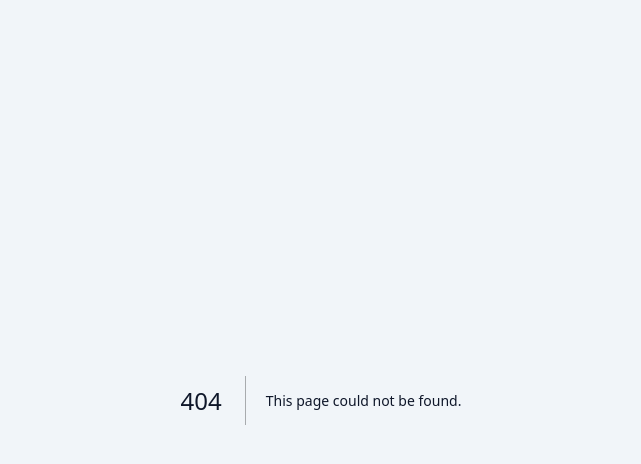
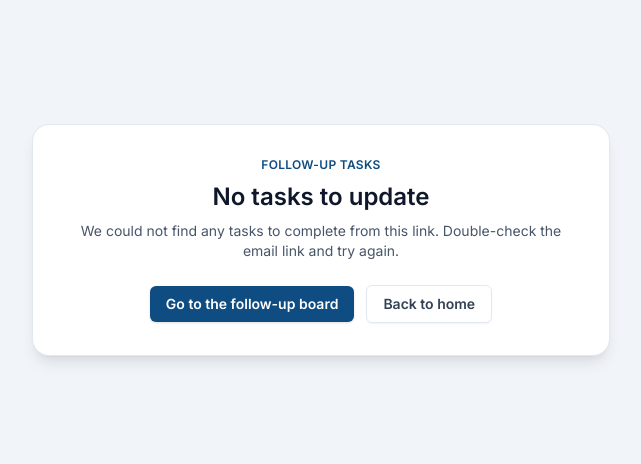
Before and after one commit to loganlgraham/referralcrm, a Next.js app: page /task-reminders/complete in a window 1280 px wide. Before the commit this address had no page. Shown: the top 464 px of the page, without its empty margins (319-960 px from the left). Built offline with nearby package versions, Linux system fonts and the light colour scheme.

Commit message:
Add global follow-up reminder email workflow

```diff
--- a/src/app/api/follow-up/reminders/route.ts
+++ b/src/app/api/follow-up/reminders/route.ts
@@ -60,6 +60,16 @@ export async function POST(request: NextRequest) {
 
   const { frequency, tasks } = parsed.data;
   const cadenceLabel = frequency === 'daily' ? 'Daily' : 'Weekly';
+  const scheduleText = frequency === 'weekly' ? 'Mondays at 8:00 AM MT' : '8:00 AM MT each day';
+  const origin = new URL(request.url).origin;
+  const returnToPath = '/referrals/follow-ups';
+
+  const buildCompletionUrl = (taskIds: string[]) => {
+    const url = new URL('/task-reminders/complete', origin);
+    taskIds.forEach((taskId) => url.searchParams.append('taskId', taskId));
+    url.searchParams.set('returnTo', returnToPath);
+    return url.toString();
+  };
 
   await connectMongo();
 
@@ -88,7 +98,7 @@ export async function POST(request: NextRequest) {
     return acc;
   }, {});
 
-  const allowedGroups = Object.entries(groupedTasks).reduce<ReminderTask[]>((acc, [referralId, referralTasks]) => {
+  const allowedTasks = Object.entries(groupedTasks).reduce<ReminderTask[]>((acc, [referralId, referralTasks]) => {
     const referral = referralMap.get(referralId);
     if (!referral) {
       return acc;
@@ -119,16 +129,18 @@ export async function POST(request: NextRequest) {
     return acc;
   }, []);
 
-  if (allowedGroups.length === 0) {
+  if (allowedTasks.length === 0) {
     return NextResponse.json({ error: 'No eligible tasks to send for your assignment.' }, { status: 403 });
   }
 
-  const sections = allowedGroups.reduce<Record<string, ReminderTask[]>>((acc, task) => {
+  const sections = allowedTasks.reduce<Record<string, ReminderTask[]>>((acc, task) => {
     const list = acc[task.referralId] ?? [];
     list.push(task);
     acc[task.referralId] = list;
     return acc;
   }, {});
+
+  const completeAllUrl = buildCompletionUrl(allowedTasks.map((task) => task.taskId));
 
   const taskListHtml = Object.values(sections)
     .map((section) => {
@@ -141,11 +153,14 @@ export async function POST(request: NextRequest) {
             ? `<div style="font-weight:600;text-transform:uppercase;font-size:12px;color:#0f172a;">${task.priority}</div>`
             : '';
           const message = task.message ? `<div style="color:#334155;font-size:14px;margin-top:4px;">${task.message}</div>` : '';
+          const completeHref = buildCompletionUrl([task.taskId]);
+          const completionLink = `<a href="${completeHref}" style="display:inline-flex;align-items:center;margin-top:10px;font-weight:600;color:#0f172a;text-decoration:underline;">Mark complete from email</a>`;
           return `<li style="margin-bottom:12px;padding:10px;border:1px solid #e2e8f0;border-radius:12px;">` +
             `<div style="font-weight:700;color:#0f172a;font-size:15px;">${task.title}</div>` +
             `${message}` +
             `${priority}` +
             `${dueHtml}` +
+            `${completionLink}` +
             `</li>`;
         })
         .join('');
@@ -165,7 +180,8 @@ export async function POST(request: NextRequest) {
           const details = [task.priority ? `Urgency: ${task.priority}` : null, due ? `Due: ${due}` : null]
             .filter(Boolean)
             .join(' | ');
-          return `- ${task.title}${details ? ` (${details})` : ''}${task.message ? `\n  ${task.message}` : ''}`;
+          const completionLink = buildCompletionUrl([task.taskId]);
+          return `- ${task.title}${details ? ` (${details})` : ''}${task.message ? `\n  ${task.message}` : ''}\n  Complete: ${completionLink}`;
         })
         .join('\n');
       return `${referralName}:\n${taskLines}`;
@@ -177,10 +193,12 @@ export async function POST(request: NextRequest) {
     subject: `${cadenceLabel} follow-up task reminders`,
     html: `<div style="font-family:Inter,system-ui,-apple-system,sans-serif;max-width:640px;color:#0f172a;line-height:1.5;">
       <h2 style="font-size:20px;margin-bottom:8px;">${cadenceLabel} follow-up task reminders</h2>
-      <p style="margin:0 0 12px 0;">Here are your outstanding tasks. You'll keep receiving ${frequency} reminders while this setting is enabled.</p>
+      <p style="margin:0 0 12px 0;">Here are your outstanding tasks. You'll keep receiving ${frequency} reminders at ${scheduleText} while this setting is enabled.</p>
       <div style="padding-left:4px;margin:0;">${taskListHtml}</div>
+      <p style="margin:12px 0 0 0;font-weight:700;">Ready to clear the deck?</p>
+      <a href="${completeAllUrl}" style="display:inline-block;margin-top:8px;padding:10px 16px;border-radius:10px;background:#0f172a;color:#fff;font-weight:700;text-decoration:none;">Mark all tasks complete</a>
     </div>`,
-    text: `${cadenceLabel} follow-up task reminders\n\nHere are your outstanding tasks:\n${taskListText}`,
+    text: `${cadenceLabel} follow-up task reminders\n\nHere are your outstanding tasks:\n${taskListText}\n\nComplete every task: ${completeAllUrl}`,
   });
 
   if (!delivered) {
--- /dev/null
+++ b/src/app/task-reminders/complete/page.tsx
@@ -0,0 +1,91 @@
+'use client';
+
+import Link from 'next/link';
+import { useEffect, useMemo, useState } from 'react';
+import { useSearchParams } from 'next/navigation';
+
+import {
+  FOLLOW_UP_TASK_STORAGE_KEY,
+  createDefaultTaskState,
+  parseFollowUpTaskState,
+} from '@/components/referrals/follow-up-task-provider';
+
+export default function CompleteFollowUpTasksPage() {
+  const searchParams = useSearchParams();
+  const [status, setStatus] = useState<'pending' | 'updated' | 'noop'>('pending');
+
+  const taskIds = useMemo(() => searchParams.getAll('taskId').filter(Boolean), [searchParams]);
+  const returnTo = searchParams.get('returnTo') || '/referrals/follow-ups';
+
+  useEffect(() => {
+    if (typeof window === 'undefined') return;
+
+    if (taskIds.length === 0) {
+      setStatus('noop');
+      return;
+    }
+
+    const raw = window.localStorage.getItem(FOLLOW_UP_TASK_STORAGE_KEY);
+    const state = parseFollowUpTaskState(raw) ?? createDefaultTaskState();
+    let updated = false;
+
+    taskIds.forEach((taskId) => {
+      if (!taskId) return;
+      const existing = state.completions[taskId];
+      if (!existing?.completed) {
+        state.completions[taskId] = { completed: true, completedAt: new Date().toISOString() };
+        updated = true;
+      }
+    });
+
+    const serialized = JSON.stringify(state);
+    window.localStorage.setItem(FOLLOW_UP_TASK_STORAGE_KEY, serialized);
+    setStatus(updated ? 'updated' : 'noop');
+  }, [taskIds]);
+
+  const headline = (() => {
+    if (status === 'updated') return 'Tasks marked complete';
+    if (status === 'noop' && taskIds.length === 0) return 'No tasks to update';
+    if (status === 'noop') return 'Tasks already completed';
+    return 'Updating your tasks...';
+  })();
+
+  const bodyCopy = (() => {
+    if (status === 'updated') {
+      return 'Nice work! The linked tasks are now marked complete and will stay in sync when you open the dashboard.';
+    }
+    if (status === 'noop' && taskIds.length === 0) {
+      return 'We could not find any tasks to complete from this link. Double-check the email link and try again.';
+    }
+    if (status === 'noop') {
+      return 'These tasks were already marked complete.';
+    }
+    return 'Finishing up…';
+  })();
+
+  return (
+    <main className="flex min-h-[60vh] items-center justify-center bg-slate-100 px-4 py-12">
+      <div className="w-full max-w-xl rounded-2xl bg-white p-8 shadow-lg ring-1 ring-slate-200">
+        <div className="space-y-2 text-center">
+          <p className="text-xs font-semibold uppercase tracking-wide text-brand">Follow-up tasks</p>
+          <h1 className="text-2xl font-semibold text-slate-900">{headline}</h1>
+          <p className="text-sm text-slate-600">{bodyCopy}</p>
+        </div>
+        <div className="mt-6 flex flex-wrap items-center justify-center gap-3">
+          <Link
+            href={returnTo}
+            className="inline-flex items-center justify-center rounded-md bg-brand px-4 py-2 text-sm font-semibold text-white shadow hover:bg-brand-dark"
+          >
+            Go to the follow-up board
+          </Link>
+          <Link
+            href="/"
+            className="inline-flex items-center justify-center rounded-md border border-slate-200 px-4 py-2 text-sm font-semibold text-slate-700 shadow-sm hover:bg-slate-50"
+          >
+            Back to home
+          </Link>
+        </div>
+      </div>
+    </main>
+  );
+}
--- a/src/components/referrals/follow-up-task-board.tsx
+++ b/src/components/referrals/follow-up-task-board.tsx
@@ -5,14 +5,8 @@ import { CheckCircle2, Circle, Loader2, MailCheck } from 'lucide-react';
 import { formatInTimeZone } from 'date-fns-tz';
 
 import { useFollowUpTaskContext } from '@/components/referrals/follow-up-task-provider';
-import { useFollowUpTasks, getLatestCompletionForReferral } from '@/components/referrals/use-follow-up-tasks';
-import {
-  computeSlaInsights,
-  sortRecommendations,
-  type ReferralLike,
-  resolvePrimaryAgentName,
-  SLA_TIME_ZONE,
-} from '@/utils/sla-insights';
+import { buildFollowUpTasksForReferral, type FollowUpTask } from '@/components/referrals/use-follow-up-tasks';
+import { type ReferralLike, resolvePrimaryAgentName, SLA_TIME_ZONE } from '@/utils/sla-insights';
 import { useTaskReminderEmails } from '@/components/referrals/use-task-reminder-emails';
 import { ReminderSettingsToggle } from './reminder-settings-toggle';
 
@@ -65,27 +59,42 @@ const formatDueDate = (value: string): string => {
 };
 
 export function FollowUpTasksBoard({ referrals }: FollowUpTasksBoardProps) {
-  const { completions } = useFollowUpTaskContext();
+  const { completions, manualTasks, toggleTask, removeManualTask } = useFollowUpTaskContext();
+  const { sendReminders, bulkSending, sendingTaskId, reminderFrequency, reminderEnabled } = useTaskReminderEmails();
+
+  const tasksByReferral = useMemo(() => {
+    return referrals.reduce<Record<string, FollowUpTask[]>>((acc, referral) => {
+      const referralLike = toReferralLike(referral);
+      const tasks = buildFollowUpTasksForReferral(referralLike, {
+        completions,
+        manualTasks,
+        toggleTask,
+        removeManualTask,
+      });
+      acc[referral._id] = tasks;
+      return acc;
+    }, {});
+  }, [completions, manualTasks, referrals, removeManualTask, toggleTask]);
+
+  const outstandingTasks = useMemo(
+    () => Object.values(tasksByReferral).flat().filter((task) => !task.completed),
+    [tasksByReferral]
+  );
 
   const summary = useMemo(() => {
-    return referrals.reduce(
-      (acc, referral) => {
-        const referralLike = toReferralLike(referral);
-        const lastCompletedAt = getLatestCompletionForReferral(referral._id, completions);
-        const insights = computeSlaInsights(referralLike, { lastCompletedAt });
-        const ordered = sortRecommendations(insights.recommendations);
-        const outstanding = ordered.filter((item) => {
-          const taskId = `${referral._id}::${item.id}`;
-          return !(completions[taskId]?.completed ?? false);
-        });
+    return Object.values(tasksByReferral).reduce(
+      (acc, tasks) => {
+        const outstanding = tasks.filter((task) => !task.completed).length;
         return {
-          total: acc.total + ordered.length,
-          outstanding: acc.outstanding + outstanding.length,
+          total: acc.total + tasks.length,
+          outstanding: acc.outstanding + outstanding,
         };
       },
       { total: 0, outstanding: 0 }
     );
-  }, [completions, referrals]);
+  }, [tasksByReferral]);
+
+  const hasOutstandingTasks = outstandingTasks.length > 0;
 
   return (
     <div className="space-y-6">
@@ -104,19 +113,40 @@ export function FollowUpTasksBoard({ referrals }: FollowUpTasksBoardProps) {
         </div>
       </header>
       <ReminderSettingsToggle />
+      <div className="flex flex-col gap-3 rounded-2xl border border-slate-200 bg-white p-4 shadow-sm sm:flex-row sm:items-center sm:justify-between">
+        <div className="space-y-1 text-sm text-slate-700">
+          <p className="font-semibold text-slate-900">Send an on-demand reminder</p>
+          <p className="text-xs text-slate-500">
+            Email every open task right now. Scheduled reminder summaries go out at 8:00 AM {reminderFrequency === 'weekly'
+              ? 'each Monday'
+              : 'daily'} when emails are enabled.
+          </p>
+        </div>
+        <button
+          type="button"
+          onClick={() => sendReminders(outstandingTasks, 'bulk')}
+          disabled={!hasOutstandingTasks || bulkSending || sendingTaskId !== null || !reminderEnabled}
+          className="inline-flex items-center gap-2 rounded-md border border-slate-200 bg-white px-3 py-2 text-sm font-medium text-slate-700 shadow-sm transition hover:bg-slate-50 disabled:cursor-not-allowed disabled:opacity-60"
+        >
+          {bulkSending ? <Loader2 className="h-4 w-4 animate-spin" /> : <MailCheck className="h-4 w-4" />}
+          {reminderEnabled
+            ? hasOutstandingTasks
+              ? 'Email all outstanding tasks now'
+              : 'No tasks to email'
+            : 'Enable emails to send reminders'}
+        </button>
+      </div>
       <div className="space-y-5">
         {referrals.map((referral) => (
-          <FollowUpTaskGroup key={referral._id} referral={referral} />
+          <FollowUpTaskGroup key={referral._id} referral={referral} tasks={tasksByReferral[referral._id] ?? []} />
         ))}
       </div>
     </div>
   );
 }
 
-function FollowUpTaskGroup({ referral }: { referral: BoardReferral }) {
+function FollowUpTaskGroup({ referral, tasks }: { referral: BoardReferral; tasks: FollowUpTask[] }) {
   const referralLike = toReferralLike(referral);
-  const tasks = useFollowUpTasks(referralLike);
-  const { sendReminders, sendingTaskId, bulkSending, reminderFrequency } = useTaskReminderEmails(referral._id);
   const incompleteTasks = useMemo(() => tasks.filter((task) => !task.completed), [tasks]);
   const outstanding = incompleteTasks.length;
   const assignmentName = resolvePrimaryAgentName(referralLike);
@@ -135,19 +165,6 @@ function FollowUpTaskGroup({ referral }: { referral: BoardReferral }) {
           <div className="rounded-full bg-slate-900/5 px-3 py-1 text-xs font-semibold text-slate-600">
             {outstanding} open task{outstanding === 1 ? '' : 's'}
           </div>
-          {outstanding > 0 ? (
-            <button
-              type="button"
-              onClick={() => sendReminders(incompleteTasks, 'bulk')}
-              disabled={bulkSending || sendingTaskId !== null}
-              className="inline-flex items-center gap-2 rounded-md border border-slate-200 bg-white px-3 py-1.5 text-xs font-medium text-slate-600 transition hover:bg-slate-50 disabled:cursor-not-allowed disabled:opacity-60"
-            >
-              {bulkSending ? <Loader2 className="h-4 w-4 animate-spin" /> : <MailCheck className="h-4 w-4" />}
-              {outstanding > 1
-                ? `Email ${reminderFrequency} reminder for outstanding tasks`
-                : `Email ${reminderFrequency} reminder`}
-            </button>
-          ) : null}
         </div>
       </div>
       <ReminderSettingsToggle
@@ -192,30 +209,17 @@ function FollowUpTaskGroup({ referral }: { referral: BoardReferral }) {
                   {task.supportingMetric && <span>{task.supportingMetric}</span>}
                   {task.dueAt && <span>Due {formatDueDate(task.dueAt)}</span>}
                 </div>
-                <div className="pt-2">
-                  <button
-                    type="button"
-                    onClick={() => sendReminders([task], 'single')}
-                    disabled={bulkSending || (sendingTaskId !== null && sendingTaskId !== task.taskId)}
-                    className="inline-flex items-center gap-2 rounded-md border border-slate-200 bg-white px-3 py-1.5 text-xs font-medium text-slate-600 transition hover:bg-slate-50 disabled:cursor-not-allowed disabled:opacity-60"
-                  >
-                    {sendingTaskId === task.taskId ? (
-                      <Loader2 className="h-4 w-4 animate-spin" />
-                    ) : (
-                      <MailCheck className="h-4 w-4" />
-                    )}
-                    {sendingTaskId === task.taskId ? 'Sending…' : `Email ${reminderFrequency} reminder`}
-                  </button>
-                  {task.isManual && task.remove && (
+                {task.isManual && task.remove && (
+                  <div className="pt-2">
                     <button
                       type="button"
                       onClick={task.remove}
-                      className="ml-2 inline-flex items-center rounded-md border border-rose-200 px-3 py-1.5 text-xs font-medium text-rose-600 transition hover:bg-rose-50"
+                      className="inline-flex items-center rounded-md border border-rose-200 px-3 py-1.5 text-xs font-medium text-rose-600 transition hover:bg-rose-50"
                     >
                       Remove task
                     </button>
-                  )}
-                </div>
+                  </div>
+                )}
               </div>
             </li>
           ))}
--- a/src/components/referrals/follow-up-task-provider.tsx
+++ b/src/components/referrals/follow-up-task-provider.tsx
@@ -33,7 +33,7 @@ interface ReminderState {
   overrides: Record<string, ReminderSettings>;
 }
 
-interface ManualTask {
+export interface ManualTask {
   id: string;
   title: string;
   message: string;
@@ -43,7 +43,7 @@ interface ManualTask {
   createdAt: string;
 }
 
-interface ManualTaskInput {
+export interface ManualTaskInput {
   title: string;
   message: string;
   dueAt?: string | null;
@@ -51,7 +51,7 @@ interface ManualTaskInput {
   category: ManualTaskCategory;
 }
 
-interface StoredTaskState {
+export interface StoredTaskState {
   completions: CompletionMap;
   manualTasks: Record<string, ManualTask[]>;
   reminders: ReminderState;
@@ -80,23 +80,27 @@ interface FollowUpTaskContextValue {
   hasReminderOverride: (referralId: string) => boolean;
 }
 
-const STORAGE_KEY = 'referralcrm.followUpTasks';
+export const FOLLOW_UP_TASK_STORAGE_KEY = 'referralcrm.followUpTasks';
 
 const FollowUpTaskContext = createContext<FollowUpTaskContextValue | null>(null);
 
-const defaultReminderSettings: ReminderSettings = { enabled: false, frequency: 'daily' };
+export const defaultReminderSettings: ReminderSettings = { enabled: false, frequency: 'daily' };
 
-const defaultReminderState: ReminderState = {
+export const defaultReminderState: ReminderState = {
   global: defaultReminderSettings,
   overrides: {},
 };
 
-const defaultState: StoredTaskState = { completions: {}, manualTasks: {}, reminders: defaultReminderState };
+export const createDefaultTaskState = (): StoredTaskState => ({
+  completions: {},
+  manualTasks: {},
+  reminders: { global: { ...defaultReminderSettings }, overrides: {} },
+});
 
 const reducer = (state: StoredTaskState, action: Action): StoredTaskState => {
   switch (action.type) {
     case 'hydrate':
-      return { ...defaultState, ...action.payload };
+      return { ...createDefaultTaskState(), ...action.payload };
     case 'toggle': {
       const nextCompletions: CompletionMap = { ...state.completions };
       nextCompletions[action.taskId] = {
@@ -146,8 +150,8 @@ const reducer = (state: StoredTaskState, action: Action): StoredTaskState => {
   }
 };
 
-const safeParse = (value: string | null): StoredTaskState => {
-  if (!value) return defaultState;
+export const parseFollowUpTaskState = (value: string | null): StoredTaskState => {
+  if (!value) return createDefaultTaskState();
   try {
     const parsed = JSON.parse(value) as unknown;
     if (parsed && typeof parsed === 'object') {
@@ -229,8 +233,8 @@ const safeParse = (value: string | null): StoredTaskState => {
             }
 
             return {
-              global: globalSettings ?? defaultReminderSettings,
-              overrides,
+              global: globalSettings ?? { ...defaultReminderSettings },
+              overrides: { ...overrides },
             } satisfies ReminderState;
           }
 
@@ -239,9 +243,9 @@ const safeParse = (value: string | null): StoredTaskState => {
             return { global: legacySettings, overrides: {} } satisfies ReminderState;
           }
 
-          return defaultReminderState;
+          return { ...defaultReminderState, overrides: {} } satisfies ReminderState;
         })();
-        return { completions, manualTasks, reminders };
+        return { completions: { ...completions }, manualTasks: { ...manualTasks }, reminders };
       }
       const entries = Object.values(record);
       const resemblesCompletionMap = entries.every((value) => {
@@ -254,15 +258,15 @@ const safeParse = (value: string | null): StoredTaskState => {
   } catch (error) {
     console.warn('Unable to parse follow-up task storage payload', error);
   }
-  return defaultState;
+  return createDefaultTaskState();
 };
 
 export function FollowUpTaskProvider({ children }: { children: ReactNode }) {
-  const [state, dispatch] = useReducer(reducer, defaultState, () => {
+  const [state, dispatch] = useReducer(reducer, createDefaultTaskState(), () => {
     if (typeof window === 'undefined') {
-      return defaultState;
+      return createDefaultTaskState();
     }
-    return safeParse(window.localStorage.getItem(STORAGE_KEY));
+    return parseFollowUpTaskState(window.localStorage.getItem(FOLLOW_UP_TASK_STORAGE_KEY));
   });
 
   useEffect(() => {
@@ -270,8 +274,8 @@ export function FollowUpTaskProvider({ children }: { children: ReactNode }) {
       return;
     }
     const handleStorage = (event: StorageEvent) => {
-      if (event.key === STORAGE_KEY) {
-        dispatch({ type: 'hydrate', payload: safeParse(event.newValue) });
+      if (event.key === FOLLOW_UP_TASK_STORAGE_KEY) {
+        dispatch({ type: 'hydrate', payload: parseFollowUpTaskState(event.newValue) });
       }
     };
     window.addEventListener('storage', handleStorage);
@@ -282,7 +286,7 @@ export function FollowUpTaskProvider({ children }: { children: ReactNode }) {
     if (typeof window === 'undefined') {
       return;
     }
-    window.localStorage.setItem(STORAGE_KEY, JSON.stringify(state));
+    window.localStorage.setItem(FOLLOW_UP_TASK_STORAGE_KEY, JSON.stringify(state));
   }, [state]);
 
   const toggleTask = useCallback((taskId: string, completed: boolean) => {
--- a/src/components/referrals/reminder-settings-toggle.tsx
+++ b/src/components/referrals/reminder-settings-toggle.tsx
@@ -24,12 +24,15 @@ export function ReminderSettingsToggle({ referralId, title, helperText }: Remind
   const isOverride = referralId ? hasReminderOverride(referralId) : false;
 
   const description = useMemo(() => {
+    const cadenceText =
+      reminderSettings.frequency === 'weekly' ? 'Mondays at 8:00 AM MT' : 'daily at 8:00 AM MT';
+
     if (!reminderSettings.enabled) {
       return referralId
         ? 'Uses the global reminder preference unless you override it here.'
-        : 'Enable reminder emails to receive summaries of outstanding tasks.';
+        : 'Enable reminder emails to schedule 8:00 AM summaries of outstanding tasks.';
     }
-    return `Reminder emails will be delivered on a ${reminderSettings.frequency} cadence via Resend.`;
+    return `Reminder emails are scheduled for ${cadenceText} via Resend.`;
   }, [referralId, reminderSettings]);
 
   const handleFrequencyChange = (value: ReminderFrequency) => {
--- a/src/components/referrals/use-follow-up-tasks.ts
+++ b/src/components/referrals/use-follow-up-tasks.ts
@@ -9,7 +9,7 @@ import {
   type ReferralLike,
 } from '@/utils/sla-insights';
 
-import { useFollowUpTaskContext } from './follow-up-task-provider';
+import { useFollowUpTaskContext, type ManualTask } from './follow-up-task-provider';
 
 export const getLatestCompletionForReferral = (
   referralId: string,
@@ -37,10 +37,20 @@ export interface FollowUpTask extends SlaRecommendation {
   remove?: () => void;
 }
 
-export function useFollowUpTasks(referral: ReferralLike & { borrower?: { name?: string } }) {
-  const { completions, toggleTask, manualTasks, removeManualTask } = useFollowUpTaskContext();
-
-  return useMemo(() => {
+export function buildFollowUpTasksForReferral(
+  referral: ReferralLike & { borrower?: { name?: string } },
+  {
+    completions,
+    manualTasks,
+    toggleTask,
+    removeManualTask,
+  }: {
+    completions: Record<string, { completed: boolean; completedAt?: string | null }>;
+    manualTasks: Record<string, ManualTask[]>;
+    toggleTask: (taskId: string, completed: boolean) => void;
+    removeManualTask: (referralId: string, taskId: string) => void;
+  }
+) {
   const lastCompletedAt = getLatestCompletionForReferral(referral._id, completions);
   const insights = computeSlaInsights(referral, { lastCompletedAt });
   const ordered = sortRecommendations(insights.recommendations);
@@ -92,5 +102,19 @@ export function useFollowUpTasks(referral: ReferralLike & { borrower?: { name?:
   });
 
   return [...manualFollowUps, ...automated];
-  }, [completions, manualTasks, referral, removeManualTask, toggleTask]);
 }
+
+export function useFollowUpTasks(referral: ReferralLike & { borrower?: { name?: string } }) {
+  const { completions, toggleTask, manualTasks, removeManualTask } = useFollowUpTaskContext();
+
+  return useMemo(
+    () =>
+      buildFollowUpTasksForReferral(referral, {
+        completions,
+        manualTasks,
+        toggleTask,
+        removeManualTask,
+      }),
+    [completions, manualTasks, referral, removeManualTask, toggleTask]
+  );
+}
--- a/src/components/referrals/use-task-reminder-emails.ts
+++ b/src/components/referrals/use-task-reminder-emails.ts
@@ -75,7 +75,9 @@ export function useTaskReminderEmails(referralId?: string): ReminderSubmissionRe
 
         const payload = (await response.json().catch(() => null)) as { error?: string } | null;
         if (response.ok) {
-          toast.success(`Reminder email queued for ${reminderSettings.frequency === 'daily' ? 'daily' : 'weekly'} delivery.`);
+          toast.success(
+            `Reminder email queued with your ${reminderSettings.frequency === 'daily' ? 'daily' : 'weekly'} cadence settings.`
+          );
           return;
         }
 
```
Also changed, not shown: src/components/referrals/referral-follow-up-card.tsx (+7 -41 lines). Lines whose indentation alone changed are shown as unchanged.
